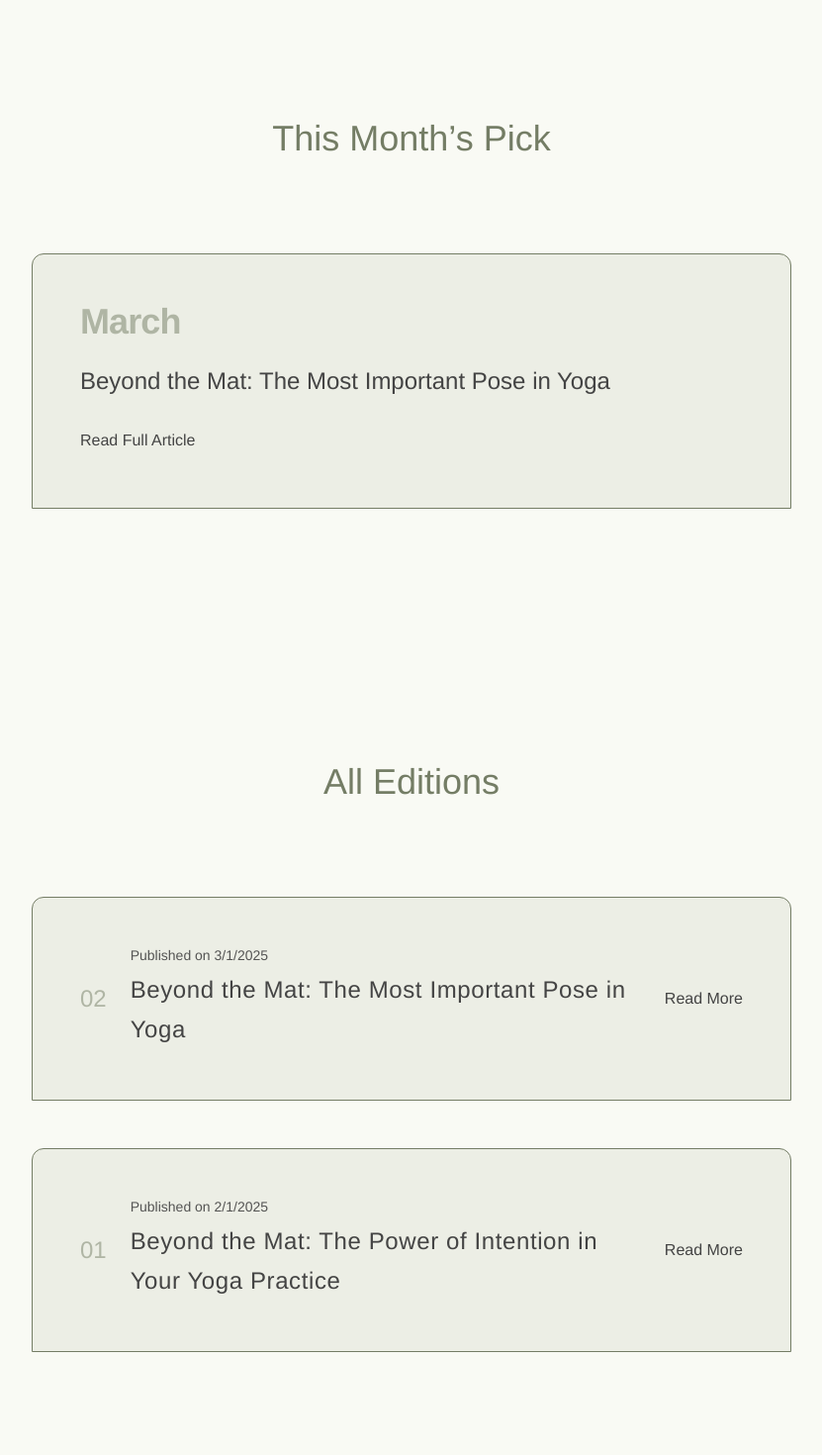
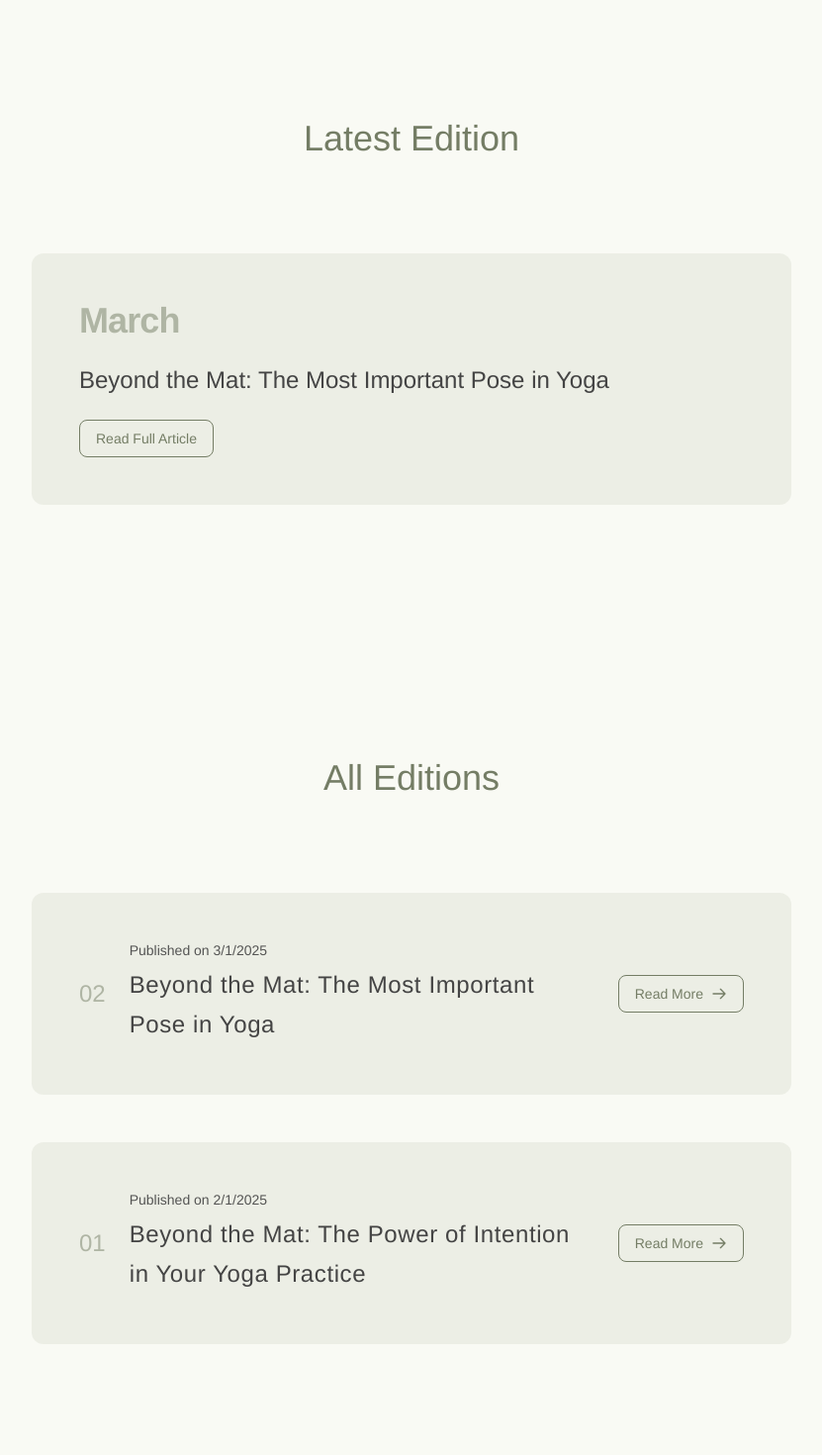
Before and after one commit to samanthacabrera/yoga-library, a React (Vite) app: page /newsletter in a window 1280 px wide. Shown: the part 500-1970 px from the top of the page at 99% size, without its empty margins (224-1055 px from the left). Built offline with nearby package versions, Linux system fonts and the light colour scheme.

Commit message:
styled buttons

```diff
--- a/src/components/Newsletter.jsx
+++ b/src/components/Newsletter.jsx
@@ -21,7 +21,7 @@ const Newsletter = () => {
 
     const displayBlogs = () => {
         return blog.items.map((post, index) => (
-            <li key={index} className="group flex flex-col md:flex-row items-start md:items-center space-y-6 md:space-y-0 md:space-x-6 bg-moss bg-opacity-10 border border-moss rounded-t-xl p-6 lg:p-12 ">
+            <li key={index} className="group flex flex-col md:flex-row items-start md:items-center space-y-6 md:space-y-0 md:space-x-6 bg-moss bg-opacity-10 rounded-xl p-6 lg:p-12 hover:scale-[102%] transition duration-300 ease-in-out">
                 <span className="text-2xl text-moss opacity-50">
                     {String(totalArticles - index).padStart(2, "0")}
                 </span>
@@ -33,8 +33,16 @@ const Newsletter = () => {
                         {post.title}
                     </a>
                 </div>
-                <a href={post.link} target="_blank" rel="noopener noreferrer" className="">
+                <a
+                    href={post.link}
+                    target="_blank"
+                    rel="noopener noreferrer"
+                    className="px-4 py-2 border border-moss text-moss rounded-lg hover:bg-moss hover:text-white transition-all duration-300 text-sm font-medium flex items-center"
+                >
                     Read More
+                    <svg xmlns="http://www.w3.org/2000/svg" className="h-4 w-4 ml-2" fill="none" viewBox="0 0 24 24" stroke="currentColor">
+                        <path strokeLinecap="round" strokeLinejoin="round" strokeWidth={2} d="M14 5l7 7m0 0l-7 7m7-7H3" />
+                    </svg>
                 </a>
             </li>
         ));
@@ -53,15 +61,15 @@ const Newsletter = () => {
 
             {latestArticle && (
                 <div>
-                <h2 className="text-4xl text-moss text-center">This Month’s Pick</h2>
-                <div className="bg-moss bg-opacity-10 border border-moss rounded-t-xl p-6 lg:p-12 space-y-6 my-24">
+                <h2 className="text-4xl text-moss text-center">Latest Edition</h2>
+                <div className="bg-moss bg-opacity-10 rounded-xl p-6 lg:p-12 space-y-6 my-24 hover:scale-[102%] transition duration-300 ease-in-out">
                     <h3 className="text-4xl text-moss tracking-tight opacity-50 font-bold">March</h3>
                     <h3 className="text-base lg:text-2xl ">
                         {latestArticle.title}
                     </h3>
                     <p className="text-gray-700">{latestArticle.description}</p>
                     <a href={latestArticle.link} target="_blank" rel="noopener noreferrer"
-                       className="">
+                       className="w-fit px-4 py-2 border border-moss text-moss rounded-lg hover:bg-moss hover:text-white transition-all duration-300 text-sm font-medium flex items-center">
                         Read Full Article
                     </a>
                 </div>
@@ -79,7 +87,7 @@ const Newsletter = () => {
             {/* Whats New */}
             <div>
                 <h3 className="text-4xl text-moss text-center">What's New</h3>
-                <div className="bg-moss bg-opacity-10 border border-moss rounded-t-xl p-6 lg:p-12 space-y-6 my-24">
+                <div className="bg-moss bg-opacity-10 rounded-xl p-6 lg:p-12 space-y-6 my-24">
                     <h3 className="uppercase tracking-wider font-medium">March 2025</h3>
                <ul className="space-y-2">
                         <li>
```
